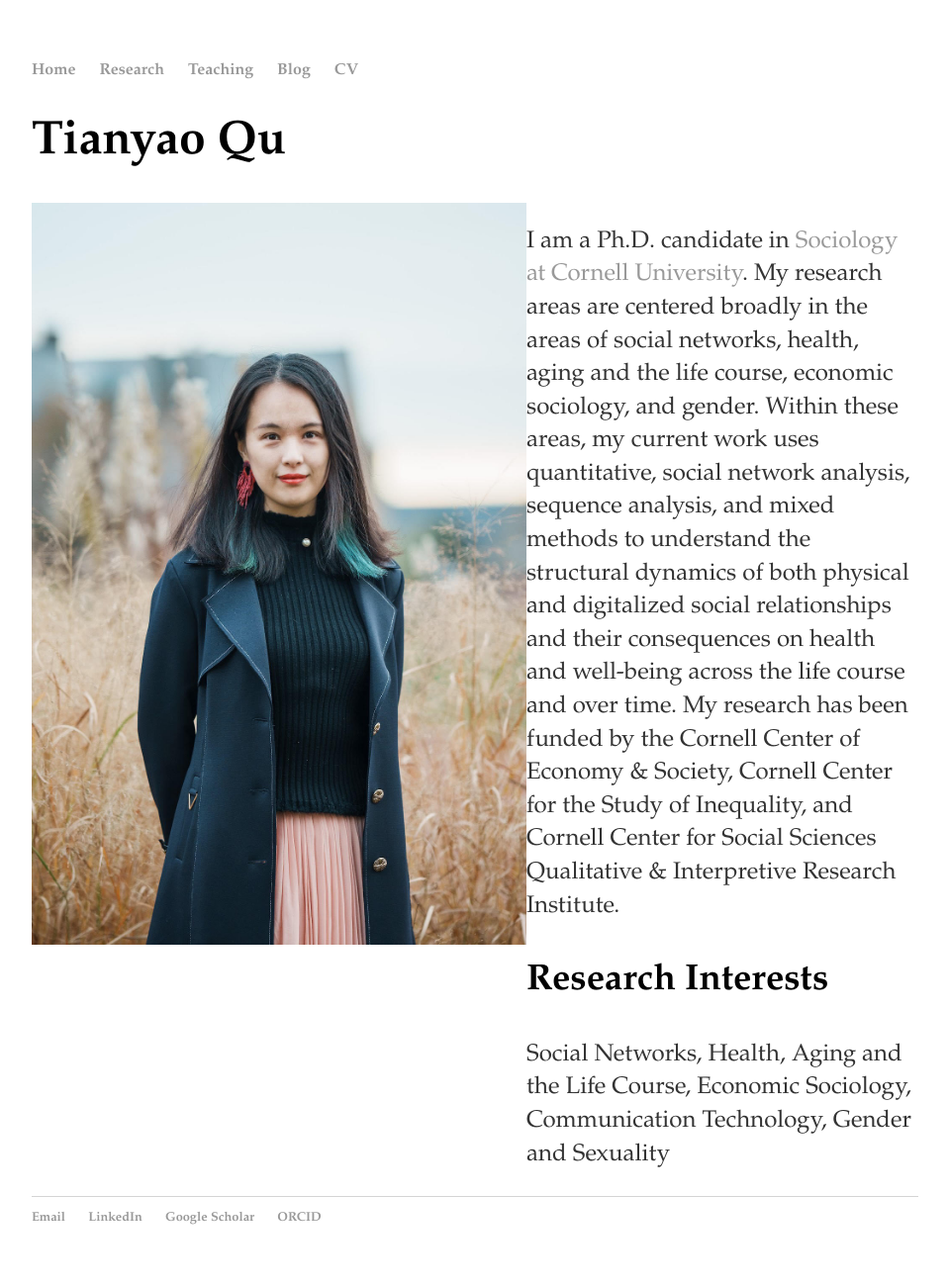
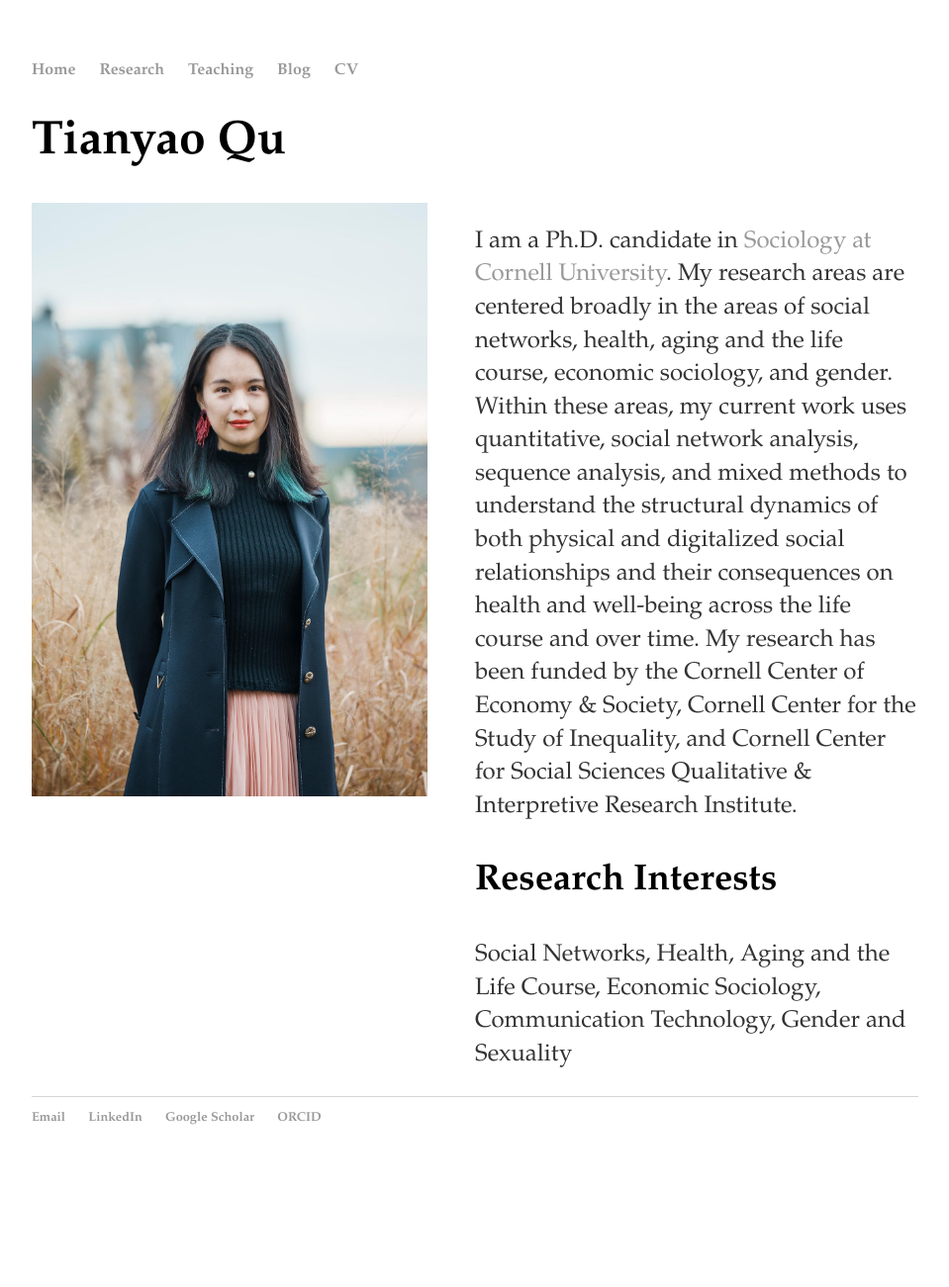
Before and after one commit to windyqu/windyqu.github.io, a Jekyll site: the page built from index.html, in a window 1280 px wide. Shown: the whole page at 99% size, without its empty margins (160-1119 px from the left). Built offline with Jekyll 4.4.1, drawn with Linux system fonts in a browser that asks for light colours; after the commit the page ends 1200 px from its top, so only the background shows below that.

Commit message:
Update index.html

```diff
--- a/index.html
+++ b/index.html
@@ -24,7 +24,7 @@ title: Tianyao Qu's Homepage
 	<div class="row">
 
 		<div class="column">
-		<img src="WebPhoto.jpg" width="500">
+		<img src="WebPhoto.jpg" width="400">
 		</div>
 
 		<div class="column">
```
